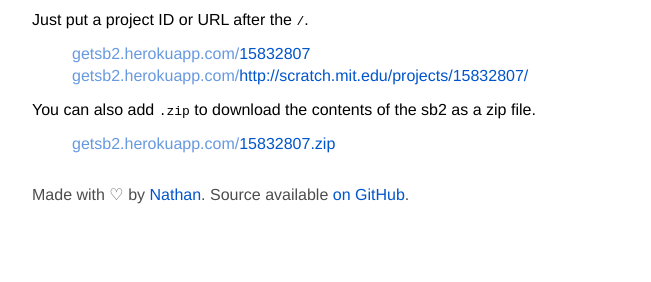
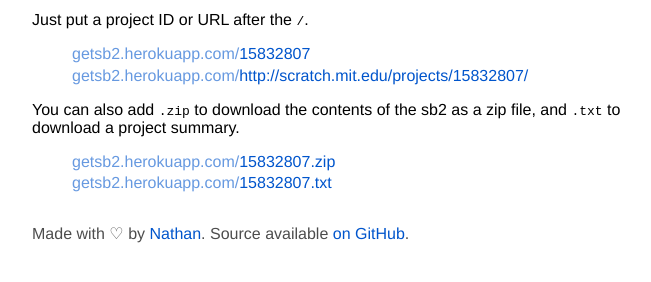
Before and after one commit to tjvr/getsb2, a website: page index.html in a window 1280 px wide. Shown: the part 108-390 px from the top of the page, without its empty margins (288-939 px from the left). Drawn offline with Linux system fonts and the light colour scheme.

Commit message:
Add information about summaries to index.html

```diff
--- a/index.html
+++ b/index.html
@@ -56,8 +56,9 @@
   <li><a href=/15832807>getsb2.herokuapp.com/<strong>15832807</strong></a>
   <li><a href=/http://scratch.mit.edu/projects/15832807/>getsb2.herokuapp.com/<strong>http://scratch.mit.edu/projects/15832807/</strong></a>
 </ul>
-<p>You can also add <code>.zip</code> to download the contents of the sb2 as a zip file.</p>
+<p>You can also add <code>.zip</code> to download the contents of the sb2 as a zip file, and <code>.txt</code> to download a project summary.</p>
 <ul>
   <li><a href=/15832807.zip>getsb2.herokuapp.com/<strong>15832807.zip</strong></a>
+  <li><a href=/15832807.txt>getsb2.herokuapp.com/<strong>15832807.txt</strong></a>
 </ul>
 <footer><p>Made with ♡ by <a href=https://github.com/nathan><strong>Nathan</strong></a>. Source available <a href=https://github.com/nathan/getsb2><strong>on GitHub</strong></a>.</p></footer>
```
